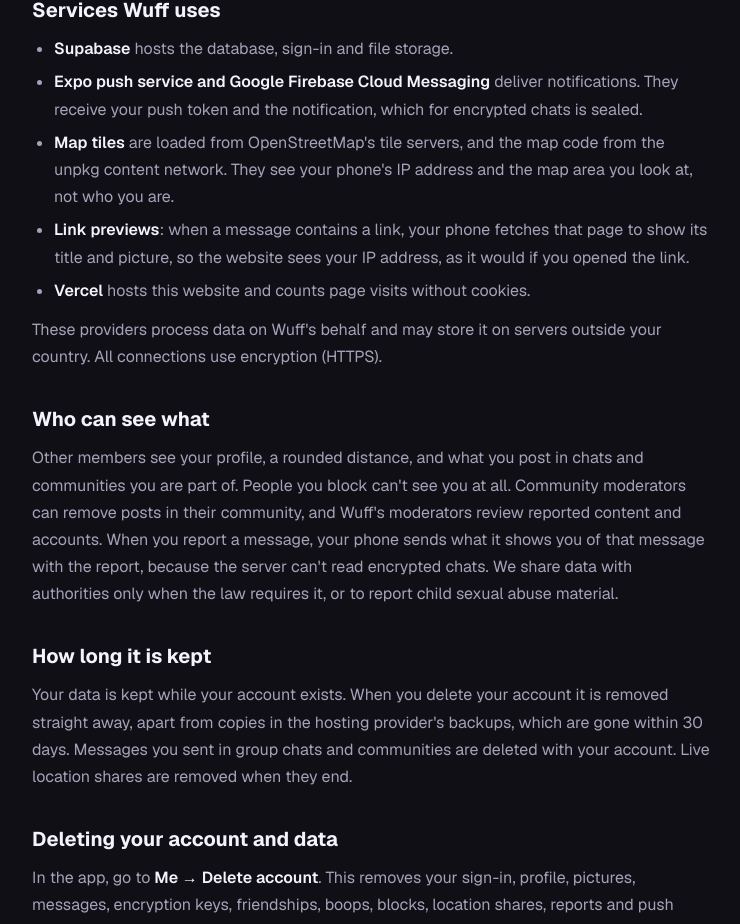
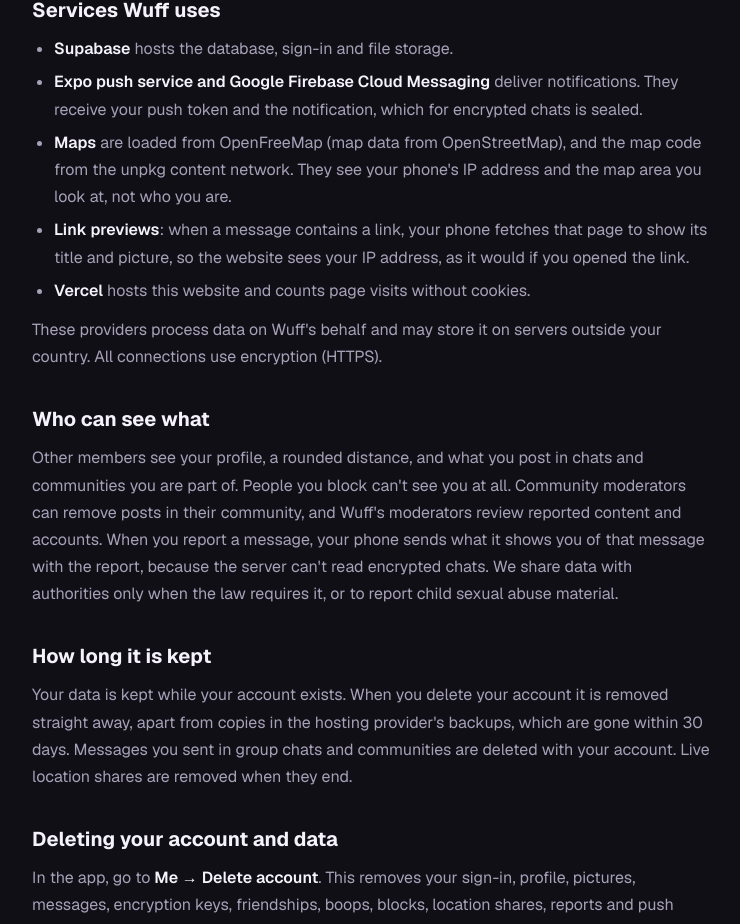
Before and after one commit to xmasdev/meowlon, a Next.js app: page /wuff/privacy in a window 1280 px wide. Shown: the part 1379-2303 px from the top of the page, without its empty margins (268-1008 px from the left). Built offline with nearby package versions, Linux system fonts and the light colour scheme; a web font is replaced by a local one.

Commit message:
Wuff privacy policy: maps come from OpenFreeMap
Co-Authored-By: Claude Opus 5.5 <noreply@anthropic.com>

```diff
--- a/src/app/wuff/privacy/page.tsx
+++ b/src/app/wuff/privacy/page.tsx
@@ -92,9 +92,9 @@ export default function WuffPrivacy() {
           chats is sealed.
         </li>
         <li>
-          <strong>Map tiles</strong> are loaded from OpenStreetMap&apos;s tile servers, and the map
-          code from the unpkg content network. They see your phone&apos;s IP address and the map
-          area you look at, not who you are.
+          <strong>Maps</strong> are loaded from OpenFreeMap (map data from OpenStreetMap), and the
+          map code from the unpkg content network. They see your phone&apos;s IP address and the
+          map area you look at, not who you are.
         </li>
         <li>
           <strong>Link previews</strong>: when a message contains a link, your phone fetches that
```
